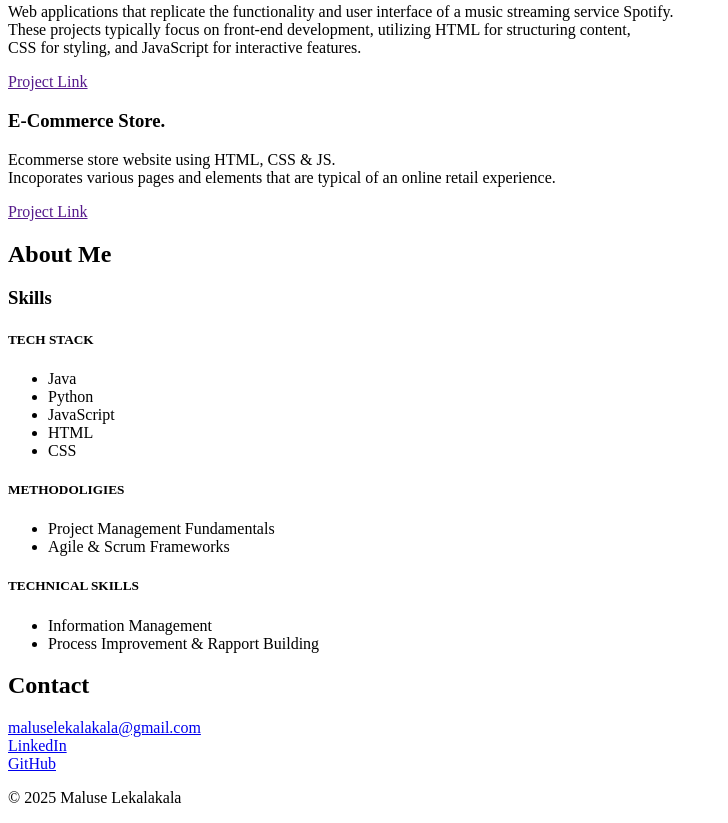
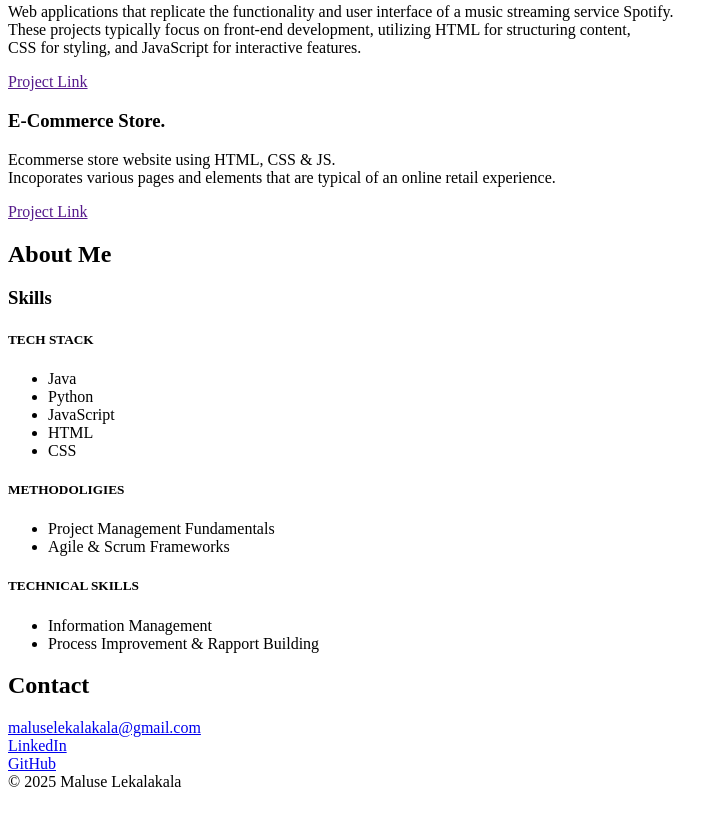
Before and after one commit to MaluseLek/My_First_Portfolio, a plain HTML site: page portfolio/index.html in a window 1280 px wide. Shown: the part 411-1234 px from the top of the page, without its empty margins (0-728 px from the left). After the commit the page ends 1210 px from the top, so only its background shows below. Drawn offline with Linux system fonts and the light colour scheme.

Commit message:
Add changes to the portfolio index page.

```diff
--- a/portfolio/index.html
+++ b/portfolio/index.html
@@ -1,7 +1,7 @@
 <!DOCTYPE html>
 <html lang="en">
 <head>
-    <meta charset="UTF-8">
+    <meta charset="utf-8">
     <title>Maluse Lekalakala - Personal Portfolio</title>
 </head>
 <body>
@@ -89,7 +89,7 @@
 
       <!-- Footer Section -->
        <footer>
-            <p>&copy; 2025 Maluse Lekalakala</p>
+            &copy; 2025 Maluse Lekalakala
        </footer>
 </body>
 </html>
```
